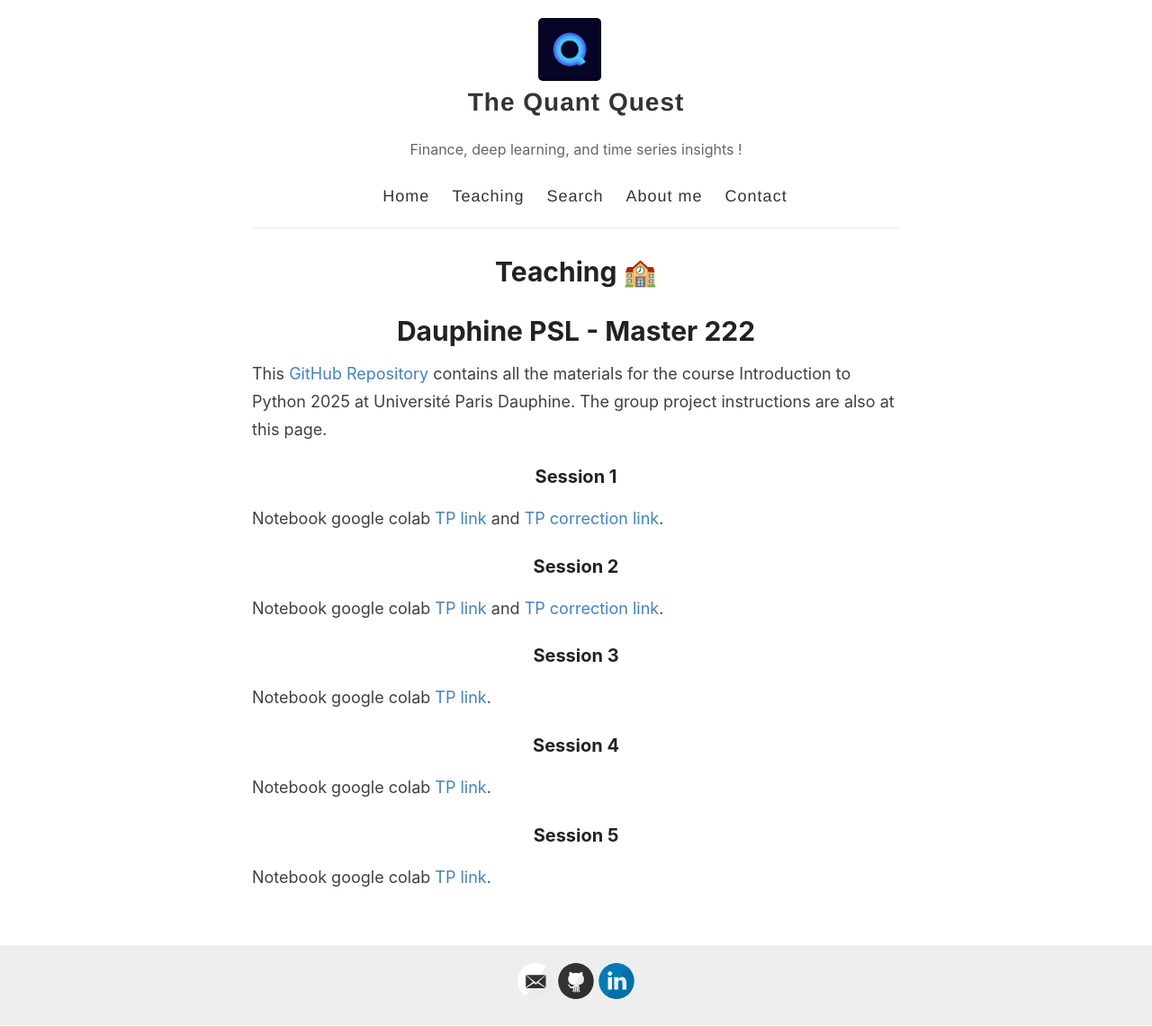
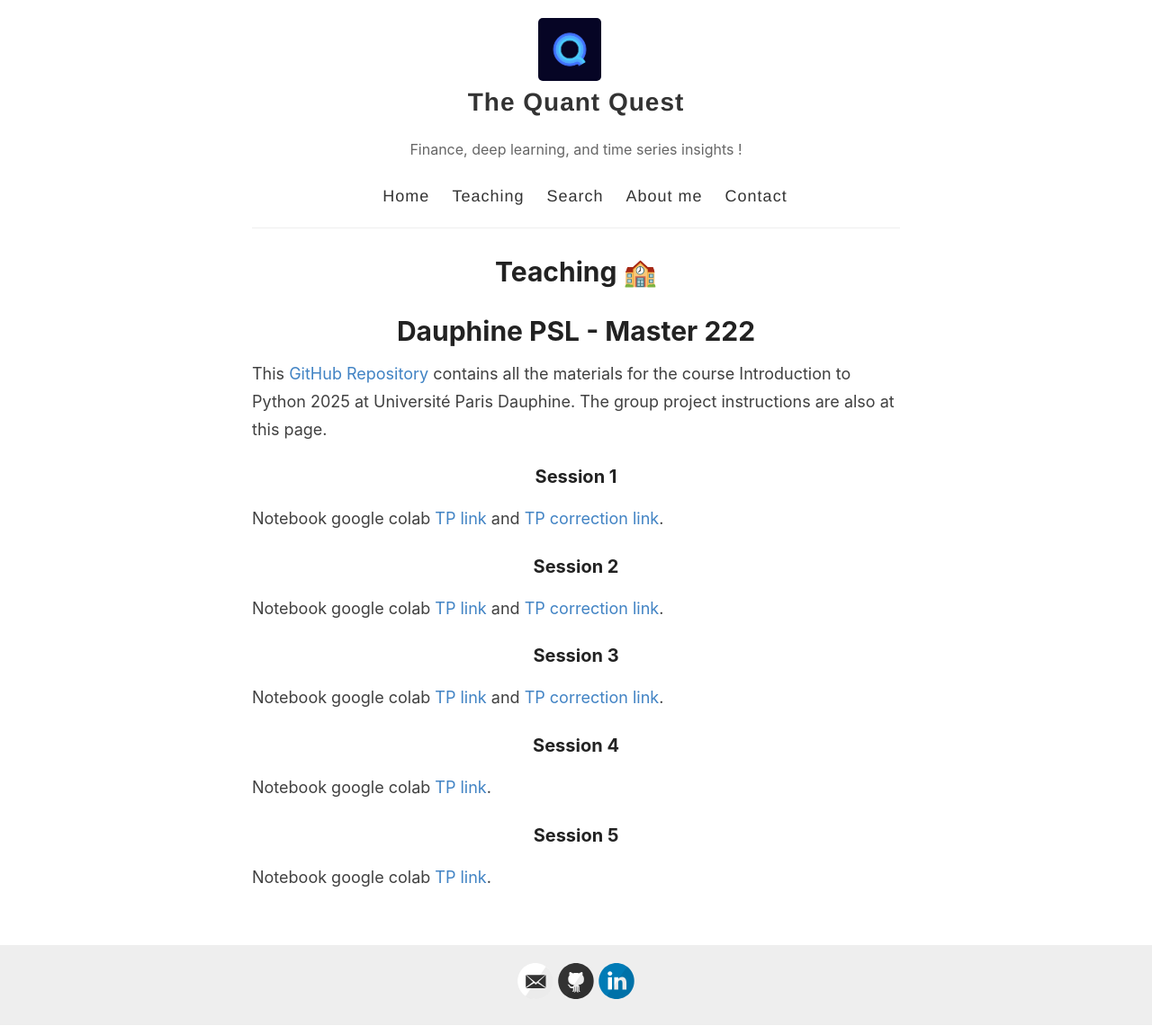
Before and after one commit to Zaltarba/blog, a Jekyll site: the page built from _pages/teaching.md, in a window 1280 px wide. Shown: the whole page at 90% size. Built offline with Jekyll 4.4.1, drawn with Linux system fonts in a browser that asks for light colours.

Commit message:
Update teaching.md

```diff
--- a/_pages/teaching.md
+++ b/_pages/teaching.md
@@ -18,7 +18,7 @@
 
 ### Session 3
 
-Notebook google colab [TP link](https://colab.research.google.com/github/Zaltarba/PSL_python_for_finance/blob/main/python_session_3.ipynb).
+Notebook google colab [TP link](https://colab.research.google.com/github/Zaltarba/PSL_python_for_finance/blob/main/python_session_3.ipynb) and [TP correction  link](https://colab.research.google.com/github/Zaltarba/PSL_python_for_finance/blob/main/python_session_3_corrected.ipynb).
 
 ### Session 4
 
```
